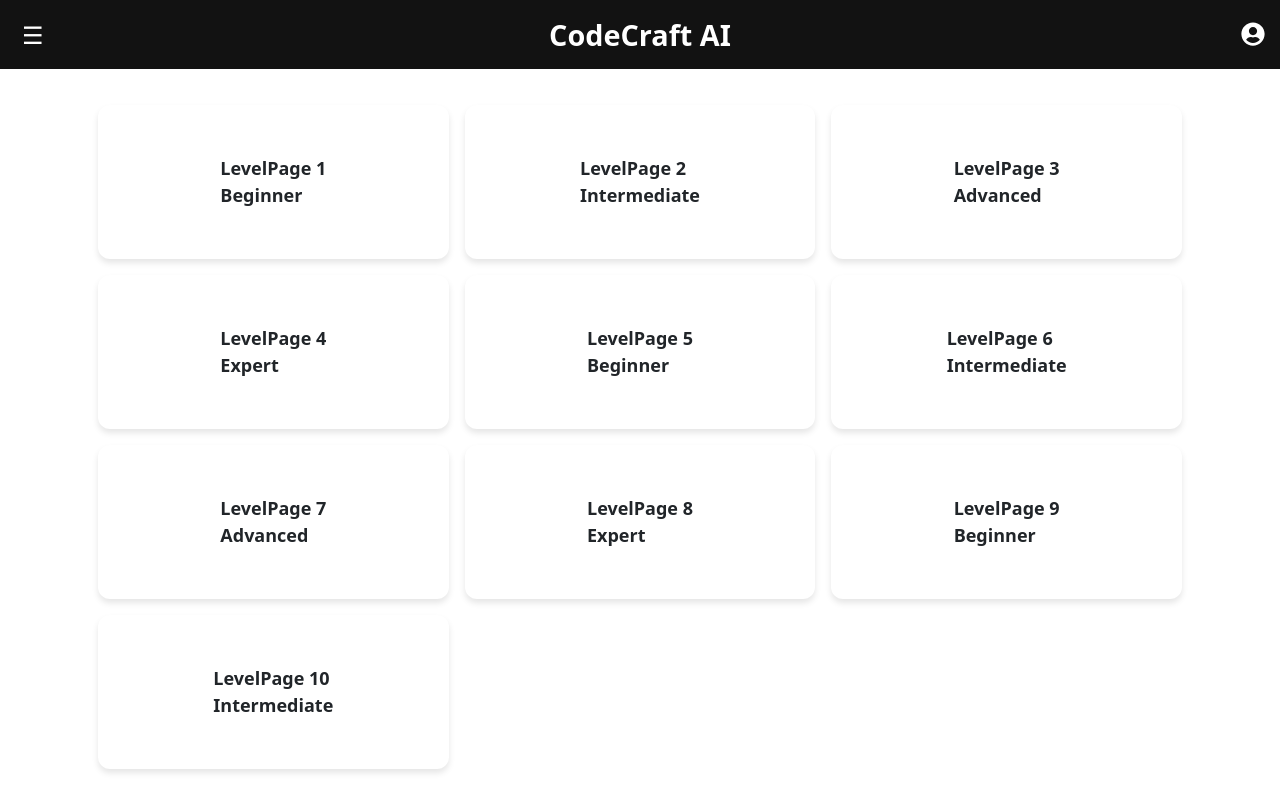
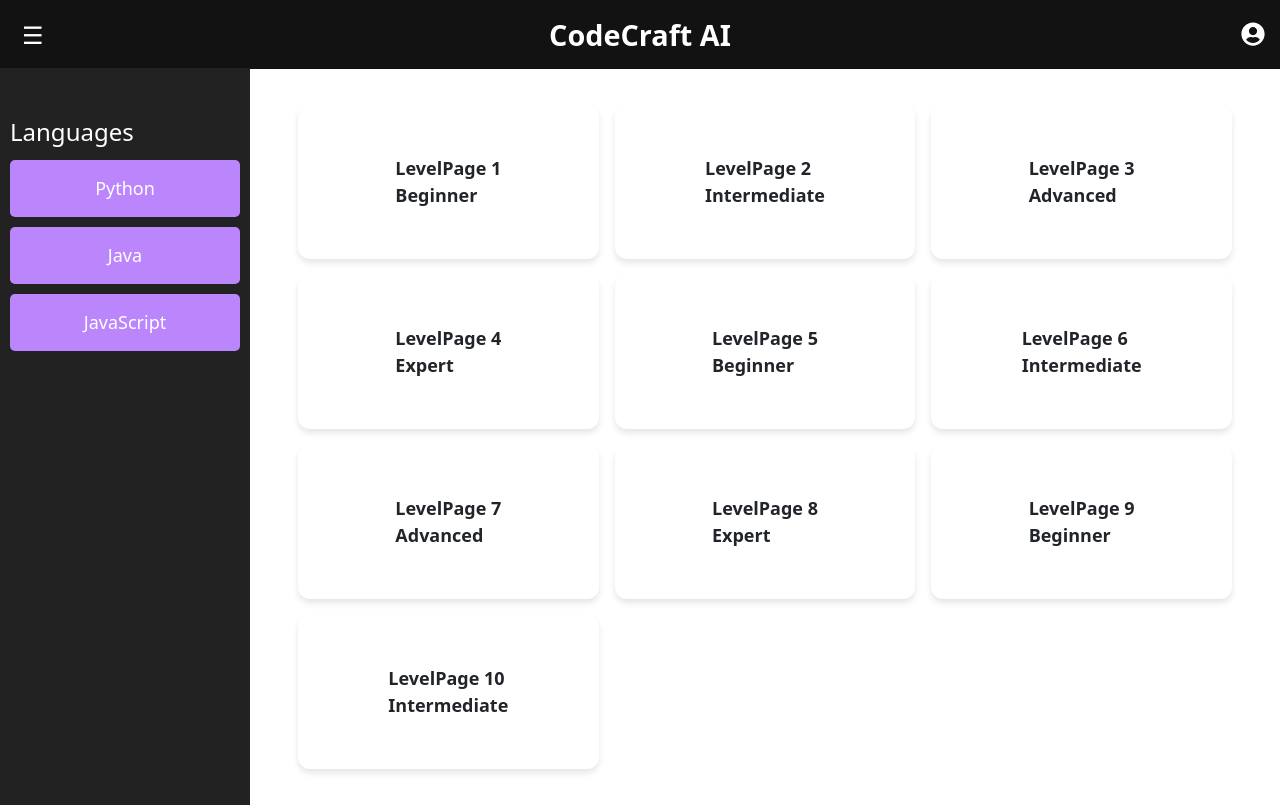
Before and after one commit to mikeyy2/ai-coding-tutor, a React (Vite) app: page / in a window 1280 px wide. Built offline with nearby package versions, Linux system fonts and the light colour scheme.

Commit message:
sidebar styling

```diff
--- a/src/Pages/Home.tsx
+++ b/src/Pages/Home.tsx
@@ -7,7 +7,7 @@ import { Container } from "react-bootstrap";
 import { useNavigate } from "react-router-dom";
 
 const Home: React.FC = () => {
-  const [showSidebar, setShowSidebar] = useState(false);
+  const [showSidebar, setShowSidebar] = useState(true);
 
   return (
     <div>
--- a/src/components/Sidebar.module.css
+++ b/src/components/Sidebar.module.css
@@ -5,7 +5,7 @@
     left: 0;
     width: 250px;
     height: 100vh;
-    background-color: #121212; /* Dark background for sidebar */
+    background-color: #222222; /* Dark background for sidebar */
     transition: left 0.3s ease;
     padding: 10px;
   }
--- a/src/components/Sidebar.tsx
+++ b/src/components/Sidebar.tsx
@@ -20,15 +20,16 @@ const Sidebar: React.FC<SidebarProps> = ({ showSidebar, toggleSidebar }) => {
       className={styles.sidebar} // Apply sidebar styles from CSS module
       style={{
         left: showSidebar ? 0 : "-250px", // Sidebar slides in/out
+        marginTop: "68px", // Match the top margin of the Navbar
       }}
     >
       {/* Sidebar Toggle Button */}
-      <button
+      {/* <button
         onClick={toggleSidebar}
         className={styles.sidebarButton} // Apply sidebar button styles from CSS module
       >
         ☰
-      </button>
+      </button> */}
 
       {/* Sidebar Content */}
       <h4 style={{ color: "white", marginTop: "40px" }}>Languages</h4>
```
